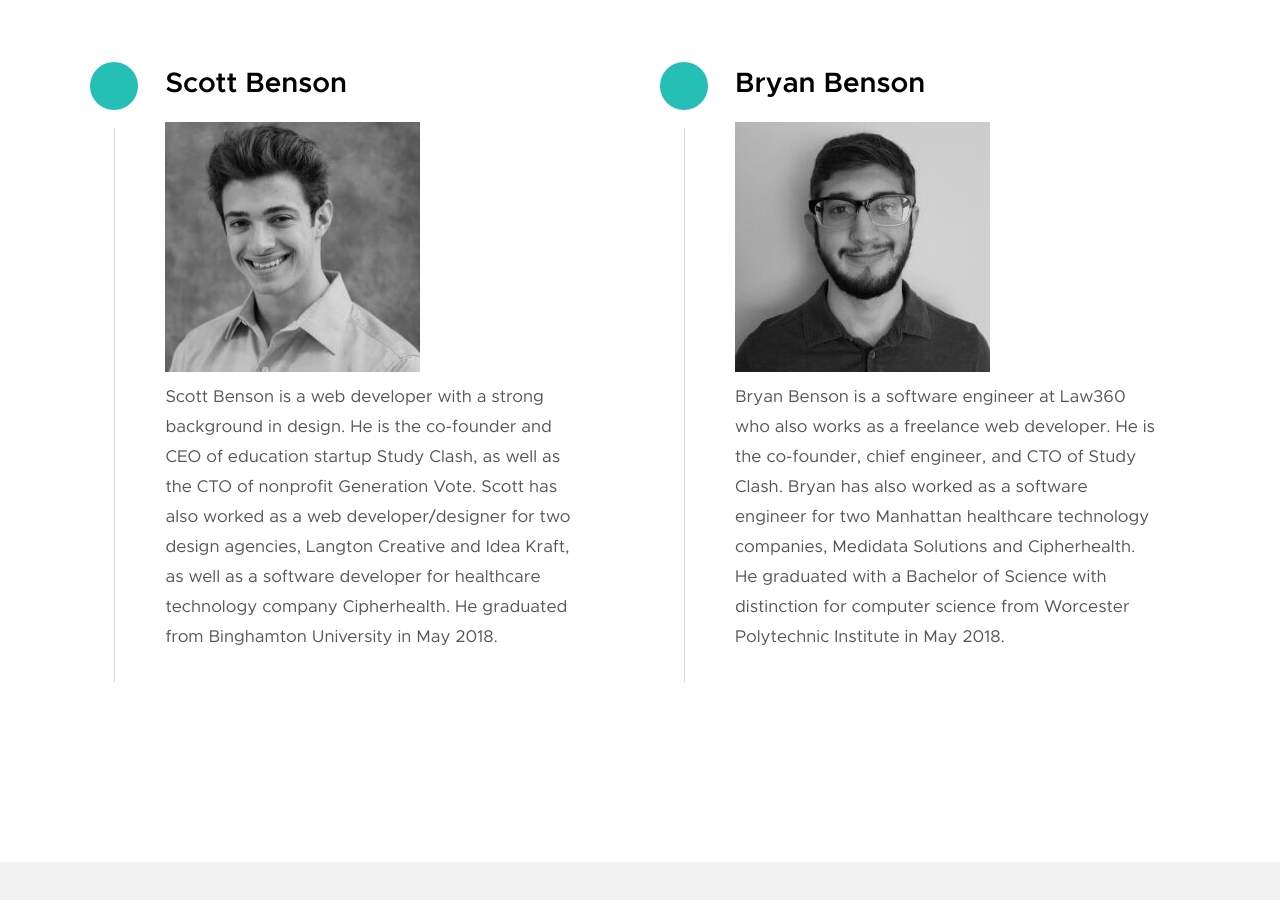
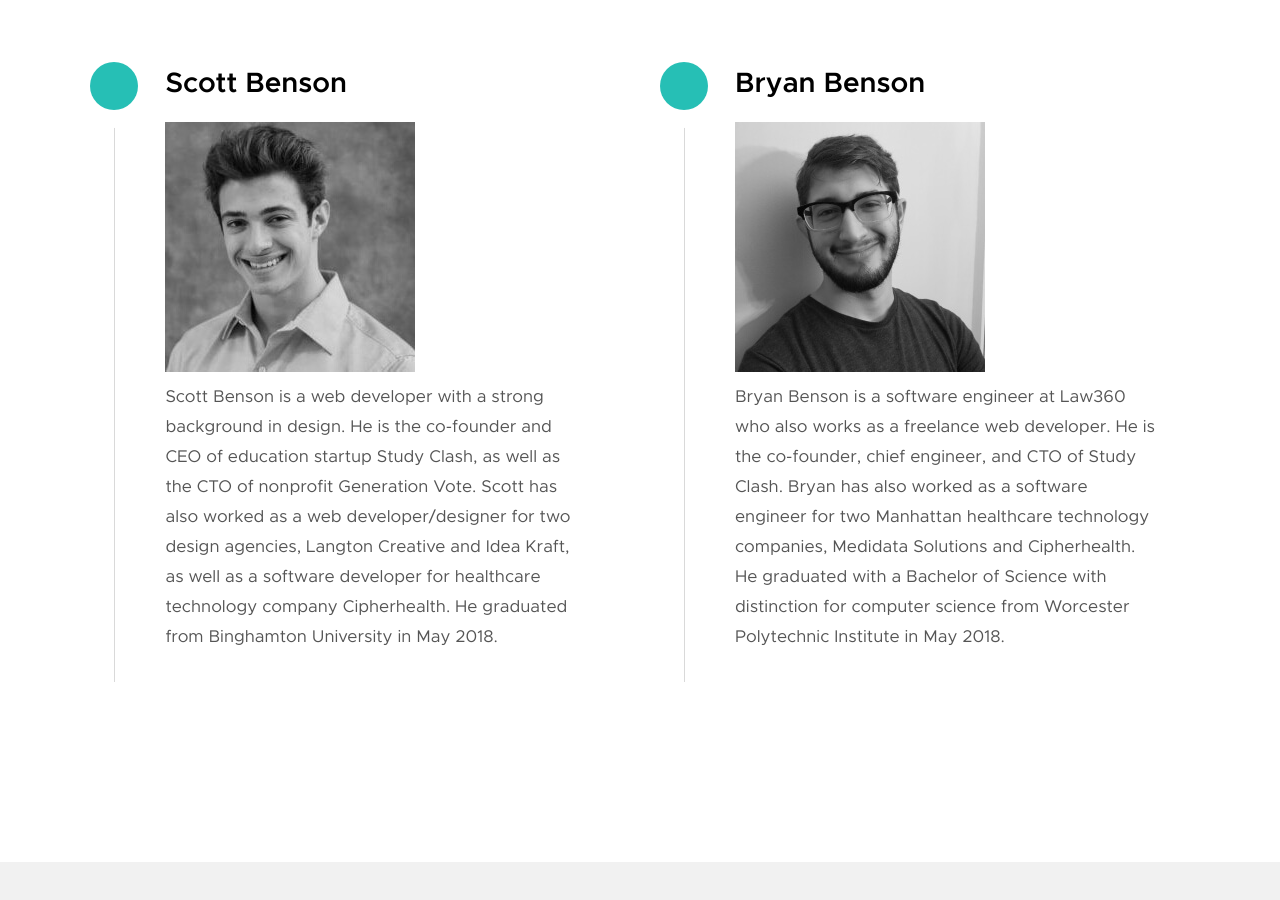
Before and after one commit to moonlitecreative/moonlitecreative.github.io, a plain HTML site: page docs/index.html in a window 1280 px wide. Shown: the part 1400-2300 px from the top of the page. Drawn offline with Linux system fonts and the light colour scheme; files whose address does not match are found by name.

Commit message:
change photos

```diff
--- a/docs/index.html
+++ b/docs/index.html
@@ -150,7 +150,7 @@
                 <div class="col-block process__col" data-aos="fade-up">
                     <div class="process__text">
                         <h4>Scott Benson</h4>
-                        <img src="images/Scott_Benson.jpg">
+                        <img src="images/ScottBenson.jpg">
                         <p>
                         Scott Benson is a web developer with a strong background in design. He is the co-founder and CEO of education startup Study Clash, as well as the CTO of nonprofit Generation Vote. Scott has also worked as a web developer/designer for two design agencies, Langton Creative and Idea Kraft, as well as a software developer for healthcare technology company Cipherhealth. He graduated from Binghamton University in May 2018.
                         </p>
@@ -159,7 +159,7 @@
                 <div class="col-block process__col"  data-aos="fade-up">
                     <div class="process__text">
                         <h4>Bryan Benson</h4>
-                        <img src="images/Bryan_Benson.jpg">
+                        <img src="images/BryanBenson.jpg">
                         <p>
                         Bryan Benson is a software engineer at Law360 who also works as a freelance web developer. He is the co-founder, chief engineer, and CTO of Study Clash. Bryan has also worked as a software engineer for two Manhattan healthcare technology companies, Medidata Solutions and Cipherhealth. He graduated with a Bachelor of Science with distinction for computer science from Worcester Polytechnic Institute in May 2018.
                         </p>
```
Also changed, not shown: docs/images/BryanBenson.jpg (added), docs/images/ScottBenson.jpg (added).
